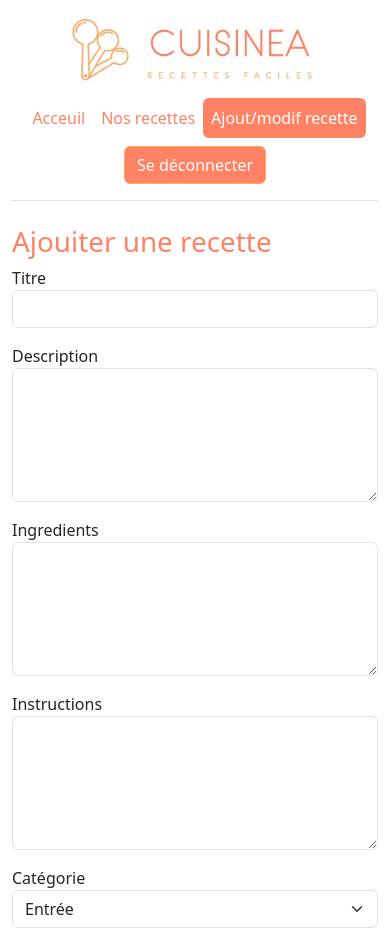
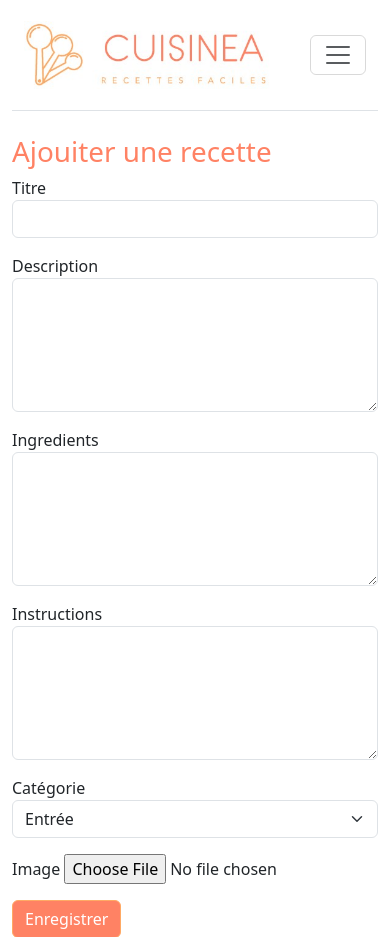
Before and after one commit to Techni-Dan/Cuisinea, a PHP site: page /Cuisinea/ajout_modification_recette.php in a window 390 px wide. Shown: the top 937 px of the page. Run offline with PHP 8.4, Linux system fonts and the light colour scheme; the visitor is signed in with stand-in values (Sample User, id 1); data comes from the database, SQL or seed files in the repository.

Commit message:
modif responsive menu

```diff
--- a/ajout_modification_recette.php
+++ b/ajout_modification_recette.php
@@ -60,7 +60,7 @@ if (isset($_POST['saveRecipe'])) {
 }
 //var_dump($_SESSION['user']);
 if (isset($_SESSION['user'])) {
-  // This code block will execute only if the user role is 'admin'
+  // This code block will execute only if the user role is 'admin' -- in the future
 
 
 ?>
--- a/templates/footer.php
+++ b/templates/footer.php
@@ -21,10 +21,19 @@
         </ul>
       </div>
     </div>
+    <div class="row">
+      <div class="text-center py-2 text-warning">
+        Site Web démonstratif -> Application web réalisé pour une évaluation.
+      </div>
+    </div>
   </div>
 </footer>
 </div>
-<script src="assets/js/script.js"></script>
+<?php
+if ($currentPage == "recettes.php") { ?>
+  <script src="assets/js/script.js"></script>
+
+<?php }  ?>
 </body>
 
 </html>
--- a/templates/header.php
+++ b/templates/header.php
@@ -36,22 +36,22 @@ $currentPage = basename($_SERVER['SCRIPT_NAME']);
 <body class="d-flex flex-column justify-content-between min-vh-100 snippet-body">
 
   <div class="container">
-    <header class="d-flex flex-wrap align-items-center justify-content-center justify-content-md-between py-3 mb-4 border-bottom">
-      <div class="col-md-3 mb-2 mb-md-0">
-        <a href="index.php" class="d-inline-flex link-body-emphasis text-decoration-none">
+    <nav class="navbar navbar-expand-lg bg-ligth text-white py-3 mb-4 border-bottom" data-bs-theme="light">
+      <div class="container-fluid">
+        <a class="navbar-brand" href="index.php" title="Accueil">
           <img src="assets/images/logo-cuisinea-horizontal.jpg" alt="logo Cuisinea" width="250">
         </a>
-      </div>
-
-      <ul class="nav col-12 col-md-auto mb-2 justify-content-center mb-md-0 nav nav-pills">
+        <button class="navbar-toggler" type="button" data-bs-toggle="collapse" data-bs-target="#navbarColor02" aria-controls="navbarColor02" aria-expanded="false" aria-label="Toggle navigation">
+          <span class="navbar-toggler-icon"></span>
+        </button>
+        <div class="collapse navbar-collapse" id="navbarColor02">
+          <ul class="navbar-nav ms-auto">
             <?php foreach ($mainMenu as $key => $value) { ?>
               <li class="nav-item"><a href="<?= $key ?>" class="nav-link px-2 <?php if ($currentPage === $key) {
                                                                                 echo 'active';
                                                                               } ?>"><?= $value ?></a></li>
             <?php } ?>
           </ul>
-
-      <div class="col-md-3 text-end">
           <?php if (!isset($_SESSION['user'])) { ?>
             <a href="login.php" class="btn btn-outline-primary me-2">Se connecter</a>
             <a href="inscription.php" class="btn btn-outline-primary me-2">S'inscrire</a>
@@ -59,7 +59,8 @@ $currentPage = basename($_SERVER['SCRIPT_NAME']);
             <a href="logout.php" class="btn btn-primary">Se déconnecter</a>
           <?php } ?>
         </div>
-    </header>
+      </div>
+    </nav>
   </div>
   <div class="flex-grow-1">
     <div class="container">
```
Also changed, not shown: README.md. Lines whose indentation alone changed are shown as unchanged.
